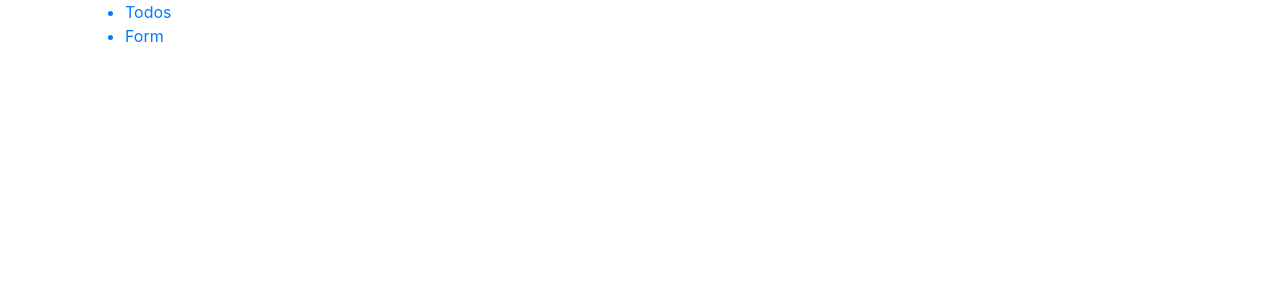
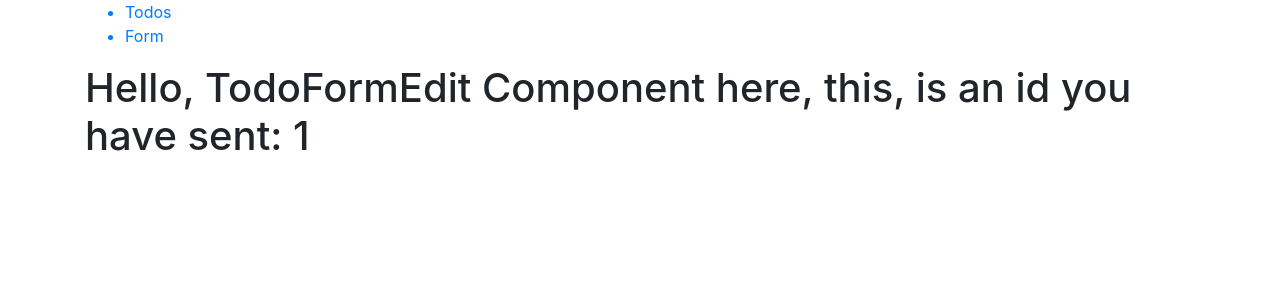
Before and after one commit to ewa81/InfoShareReactJSApplication, a React (Create React App) app: page /form-edit/1 in a window 1280 px wide. Shown: the top 300 px of the page. Built offline with nearby package versions, Linux system fonts and the light colour scheme.

Commit message:
Add editiontodo route URL parameters.

```diff
--- a/src/App.js
+++ b/src/App.js
@@ -3,6 +3,7 @@ import Todos from "./components/Todos";
 import "bootstrap/dist/css/bootstrap.min.css";
 import {Container, Row, Col} from "react-bootstrap";
 import Nav from "./components/Nav";
+import TodoFormEdit from "./components/TodoFormEdit";
 import TodoForm from "./components/TodoForm";
 import {BrowserRouter as Router, Switch, Route, Redirect} from "react-router-dom";
 import "./App.scss";
@@ -19,6 +20,7 @@ class App extends Component {
                 <Redirect exact="exact" from="/" to="/todos"/>
                 <Route path="/todos" to="/todos" component={Todos}/>
                 <Route path="/form" component={TodoForm}/>
+                <Route path="/form-edit/:id" component={TodoFormEdit}/>
               </Switch>
             </Col>
           </Row>
--- /dev/null
+++ b/src/components/TodoFormEdit.js
@@ -0,0 +1,13 @@
+import React, { Component } from "react";
+
+class TodoFormEdit extends Component {
+  render() {
+    return (
+      <div>
+        <h1>Hello, TodoFormEdit Component here, this, is an id you have sent: {this.props.match.params.id}</h1>
+      </div>
+    );
+  };
+}
+
+export default TodoFormEdit;
```
